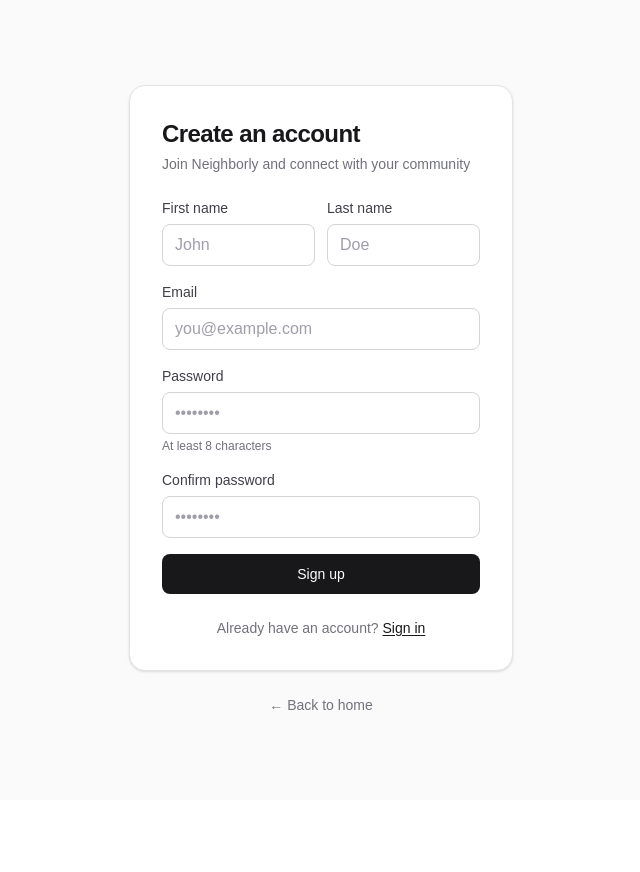
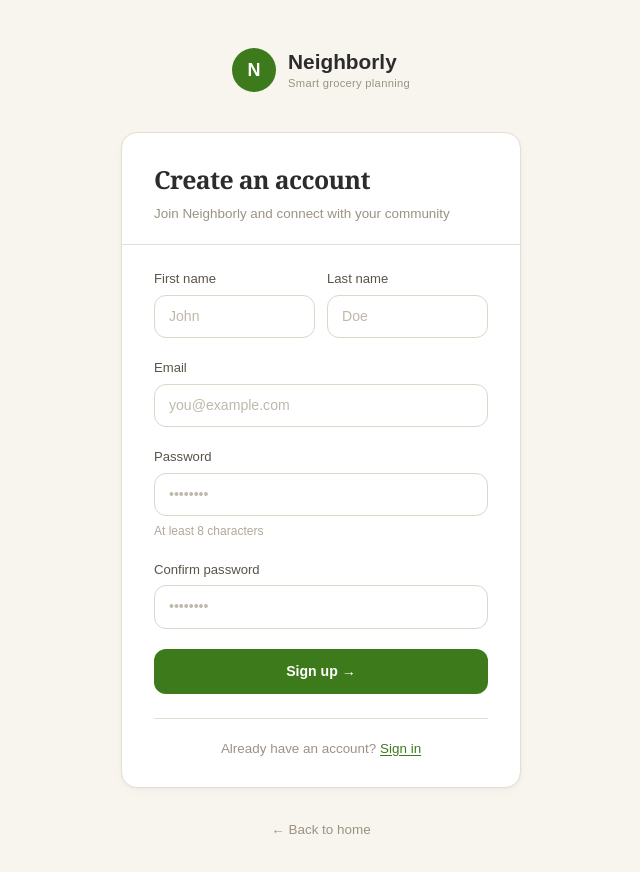
Before and after one commit to TimTans/ted-jr, a Next.js app in the folder web/: page /register in a window 1280 px wide. Shown: the top 872 px of the page, without its empty margins (319-959 px from the left). Before the commit the page ends 800 px from the top, so only its background shows below. Built offline with nearby package versions, Linux system fonts and the light colour scheme; no server answers.

Commit message:
style - Adjusted registertheme

```diff
--- a/web/app/register/page.tsx
+++ b/web/app/register/page.tsx
@@ -10,27 +10,119 @@ export default async function RegisterPage({
   const { error } = await searchParams;
 
   return (
-    <div className="flex min-h-screen flex-col items-center justify-center bg-zinc-50 px-4 py-12 dark:bg-zinc-950">
-      <div className="w-full max-w-sm rounded-2xl border border-zinc-200 bg-white p-8 shadow-sm dark:border-zinc-800 dark:bg-zinc-900">
-        <h1 className="text-2xl font-semibold tracking-tight text-zinc-900 dark:text-zinc-50">
+    <div
+      className="flex min-h-screen flex-col items-center justify-center px-4 py-12"
+      style={{ backgroundColor: "#f8f5ef" }}
+    >
+      <style>{`
+        .nb-input {
+          border: 1px solid #ddd6c9;
+          background-color: #ffffff;
+          color: #2c2c2c;
+          transition: border-color 0.2s, box-shadow 0.2s;
+        }
+        .nb-input::placeholder {
+          color: #bfb8ab;
+        }
+        .nb-input:focus {
+          border-color: #4a8c2a;
+          box-shadow: 0 0 0 3px rgba(74,140,42,0.1);
+          outline: none;
+        }
+        .nb-btn {
+          background-color: #3d7a1c;
+          transition: background-color 0.2s, transform 0.1s;
+        }
+        .nb-btn:hover {
+          background-color: #316315;
+        }
+        .nb-btn:active {
+          transform: scale(0.98);
+        }
+        .nb-link {
+          color: #3d7a1c;
+          transition: color 0.15s;
+        }
+        .nb-link:hover {
+          color: #316315;
+        }
+        .nb-back {
+          color: #9b9283;
+          transition: color 0.15s;
+        }
+        .nb-back:hover {
+          color: #5a5347;
+        }
+        .nb-card {
+          border: 1px solid #e4ded3;
+          box-shadow: 0 1px 3px rgba(0,0,0,0.04), 0 4px 12px rgba(0,0,0,0.02);
+        }
+      `}</style>
+
+      {/* Logo */}
+      <Link href="/" className="mb-10 flex items-center gap-3">
+        <div
+          className="flex h-11 w-11 items-center justify-center rounded-full text-lg font-bold text-white"
+          style={{ backgroundColor: "#3d7a1c" }}
+        >
+          N
+        </div>
+        <div className="flex flex-col">
+          <span
+            className="text-[1.3rem] font-semibold leading-tight"
+            style={{ color: "#2c2c2c" }}
+          >
+            Neighborly
+          </span>
+          <span
+            className="text-[0.7rem] tracking-wide"
+            style={{ color: "#9b9283" }}
+          >
+            Smart grocery planning
+          </span>
+        </div>
+      </Link>
+
+      {/* Card */}
+      <div className="nb-card w-full max-w-[400px] rounded-2xl bg-white">
+        {/* Header */}
+        <div
+          className="border-b px-8 pb-5 pt-7"
+          style={{ borderColor: "#e4ded3" }}
+        >
+          <h1
+            className="text-[1.55rem] font-semibold tracking-tight"
+            style={{ color: "#2c2c2c", fontFamily: "Georgia, 'Times New Roman', serif" }}
+          >
             Create an account
           </h1>
-        <p className="mt-1 text-sm text-zinc-500 dark:text-zinc-400">
+          <p className="mt-1.5 text-[0.84rem]" style={{ color: "#9b9283" }}>
             Join Neighborly and connect with your community
           </p>
+        </div>
 
+        {/* Form body */}
+        <div className="px-8 pb-7 pt-6">
           {error && (
-          <div className="mt-4 rounded-lg bg-red-50 p-3 text-sm text-red-600 dark:bg-red-900/20 dark:text-red-400">
+            <div
+              className="mb-5 rounded-xl px-4 py-3 text-[0.84rem]"
+              style={{
+                backgroundColor: "#fdf3ec",
+                color: "#bf4a0a",
+                border: "1px solid #f0d4bb",
+              }}
+            >
               {decodeURIComponent(error)}
             </div>
           )}
 
-        <form className="mt-6 space-y-4">
+          <form className="space-y-5">
             <div className="grid grid-cols-2 gap-3">
               <div>
                 <label
                   htmlFor="first_name"
-                className="block text-sm font-medium text-zinc-700 dark:text-zinc-300"
+                  className="mb-1.5 block text-[0.82rem] font-medium"
+                  style={{ color: "#5a5347" }}
                 >
                   First name
                 </label>
@@ -40,14 +132,15 @@ export default async function RegisterPage({
                   type="text"
                   required
                   autoComplete="given-name"
-                className="mt-1.5 w-full rounded-lg border border-zinc-300 bg-white px-3 py-2 text-zinc-900 placeholder-zinc-400 focus:border-zinc-500 focus:outline-none focus:ring-1 focus:ring-zinc-500 dark:border-zinc-600 dark:bg-zinc-800 dark:text-zinc-100 dark:placeholder-zinc-500"
+                  className="nb-input w-full rounded-xl px-3.5 py-2.5 text-[0.88rem]"
                   placeholder="John"
                 />
               </div>
               <div>
                 <label
                   htmlFor="last_name"
-                className="block text-sm font-medium text-zinc-700 dark:text-zinc-300"
+                  className="mb-1.5 block text-[0.82rem] font-medium"
+                  style={{ color: "#5a5347" }}
                 >
                   Last name
                 </label>
@@ -57,15 +150,17 @@ export default async function RegisterPage({
                   type="text"
                   required
                   autoComplete="family-name"
-                className="mt-1.5 w-full rounded-lg border border-zinc-300 bg-white px-3 py-2 text-zinc-900 placeholder-zinc-400 focus:border-zinc-500 focus:outline-none focus:ring-1 focus:ring-zinc-500 dark:border-zinc-600 dark:bg-zinc-800 dark:text-zinc-100 dark:placeholder-zinc-500"
+                  className="nb-input w-full rounded-xl px-3.5 py-2.5 text-[0.88rem]"
                   placeholder="Doe"
                 />
               </div>
             </div>
+
             <div>
               <label
                 htmlFor="email"
-              className="block text-sm font-medium text-zinc-700 dark:text-zinc-300"
+                className="mb-1.5 block text-[0.82rem] font-medium"
+                style={{ color: "#5a5347" }}
               >
                 Email
               </label>
@@ -75,14 +170,16 @@ export default async function RegisterPage({
                 type="email"
                 required
                 autoComplete="email"
-              className="mt-1.5 w-full rounded-lg border border-zinc-300 bg-white px-3 py-2 text-zinc-900 placeholder-zinc-400 focus:border-zinc-500 focus:outline-none focus:ring-1 focus:ring-zinc-500 dark:border-zinc-600 dark:bg-zinc-800 dark:text-zinc-100 dark:placeholder-zinc-500"
+                className="nb-input w-full rounded-xl px-3.5 py-2.5 text-[0.88rem]"
                 placeholder="you@example.com"
               />
             </div>
+
             <div>
               <label
                 htmlFor="password"
-              className="block text-sm font-medium text-zinc-700 dark:text-zinc-300"
+                className="mb-1.5 block text-[0.82rem] font-medium"
+                style={{ color: "#5a5347" }}
               >
                 Password
               </label>
@@ -93,17 +190,22 @@ export default async function RegisterPage({
                 required
                 autoComplete="new-password"
                 minLength={8}
-              className="mt-1.5 w-full rounded-lg border border-zinc-300 bg-white px-3 py-2 text-zinc-900 placeholder-zinc-400 focus:border-zinc-500 focus:outline-none focus:ring-1 focus:ring-zinc-500 dark:border-zinc-600 dark:bg-zinc-800 dark:text-zinc-100 dark:placeholder-zinc-500"
+                className="nb-input w-full rounded-xl px-3.5 py-2.5 text-[0.88rem]"
                 placeholder="••••••••"
               />
-            <p className="mt-1 text-xs text-zinc-500 dark:text-zinc-400">
+              <p
+                className="mt-1.5 text-[0.75rem]"
+                style={{ color: "#b0a899" }}
+              >
                 At least 8 characters
               </p>
             </div>
+
             <div>
               <label
                 htmlFor="confirm_password"
-              className="block text-sm font-medium text-zinc-700 dark:text-zinc-300"
+                className="mb-1.5 block text-[0.82rem] font-medium"
+                style={{ color: "#5a5347" }}
               >
                 Confirm password
               </label>
@@ -113,32 +215,37 @@ export default async function RegisterPage({
                 type="password"
                 required
                 autoComplete="new-password"
-              className="mt-1.5 w-full rounded-lg border border-zinc-300 bg-white px-3 py-2 text-zinc-900 placeholder-zinc-400 focus:border-zinc-500 focus:outline-none focus:ring-1 focus:ring-zinc-500 dark:border-zinc-600 dark:bg-zinc-800 dark:text-zinc-100 dark:placeholder-zinc-500"
+                className="nb-input w-full rounded-xl px-3.5 py-2.5 text-[0.88rem]"
                 placeholder="••••••••"
               />
             </div>
+
             <button
               formAction={signup}
-            className="w-full rounded-lg bg-zinc-900 py-2.5 text-sm font-medium text-white transition-colors hover:bg-zinc-800 dark:bg-zinc-100 dark:text-zinc-900 dark:hover:bg-zinc-200"
+              className="nb-btn w-full rounded-xl py-3 text-[0.88rem] font-semibold text-white"
             >
-            Sign up
+              Sign up →
             </button>
           </form>
 
-        <p className="mt-6 text-center text-sm text-zinc-500 dark:text-zinc-400">
+          <div
+            className="mt-6 border-t pt-5 text-center"
+            style={{ borderColor: "#e4ded3" }}
+          >
+            <p className="text-[0.84rem]" style={{ color: "#9b9283" }}>
               Already have an account?{" "}
               <Link
                 href="/login"
-            className="font-medium text-zinc-900 underline underline-offset-2 hover:no-underline dark:text-zinc-100"
+                className="nb-link font-medium underline underline-offset-2"
               >
                 Sign in
               </Link>
             </p>
           </div>
-      <Link
-        href="/"
-        className="mt-6 text-sm text-zinc-500 hover:text-zinc-700 dark:text-zinc-400 dark:hover:text-zinc-300"
-      >
+        </div>
+      </div>
+
+      <Link href="/" className="nb-back mt-8 text-[0.84rem]">
         ← Back to home
       </Link>
     </div>
```
Lines whose indentation alone changed are shown as unchanged.
